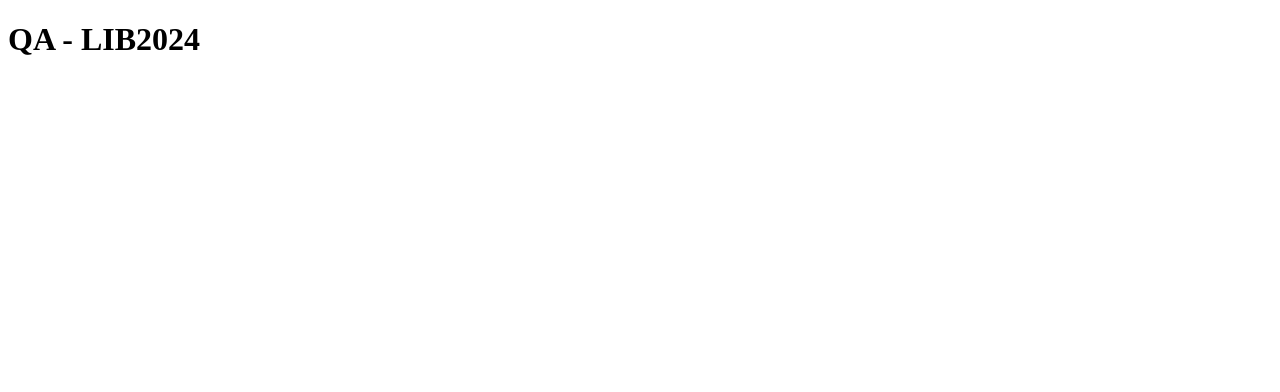
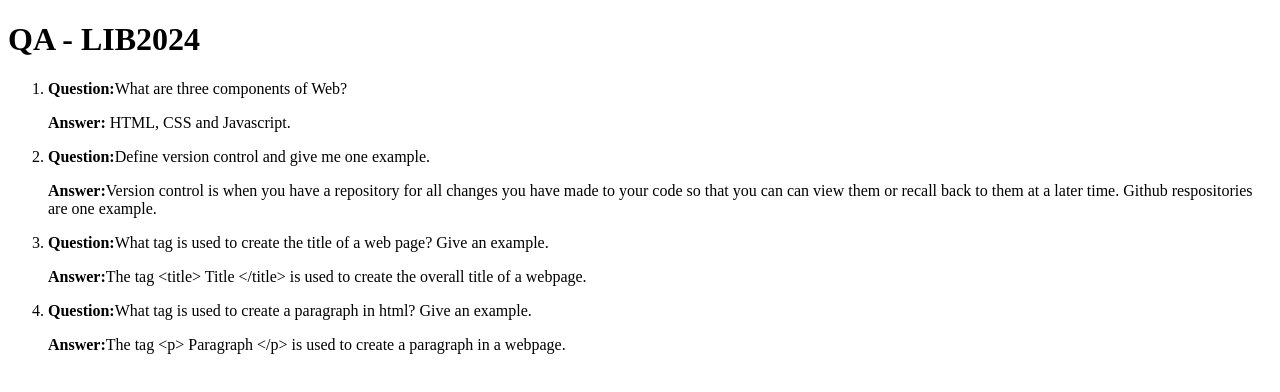
Before and after one commit to CaraMcAllister/CaraMcAllister.github.io, a plain HTML site: page lib2024/qa/index.html in a window 1280 px wide. Drawn offline with Linux system fonts and the light colour scheme.

Commit message:
Update index.html

```diff
--- a/lib2024/qa/index.html
+++ b/lib2024/qa/index.html
@@ -5,5 +5,24 @@
 </head>
 <body>
 	<h1>QA - LIB2024</h1>
+
+		<ol>
+			<li>
+				<p><strong>Question:</strong>What are three components of Web?</p>
+				<p><strong>Answer:</strong> HTML, CSS and Javascript. </p>
+			</li>
+			<li>
+				<p><strong>Question:</strong>Define version control and give me one example.</p>
+				<p><strong>Answer:</strong>Version control is when you have a repository for all changes you have made to your code so that you can can view them or recall back to them at a later time. Github respositories are one example.</p>
+			</li>
+			<li>
+				<p><strong>Question:</strong>What tag is used to create the title of a web page? Give an example.</p>
+				<p><strong>Answer:</strong>The tag &lt;title&gt; Title &lt;/title&gt; is used to create the overall title of a webpage.</p>
+			</li>
+			<li>
+				<p><strong>Question:</strong>What tag is used to create a paragraph in html? Give an example.</p>
+				<p><strong>Answer:</strong>The tag &lt;p&gt; Paragraph &lt;/p&gt; is used to create a paragraph in a webpage.</p>
+			</li>
+		</ol>
 </body>
 </html>
```
